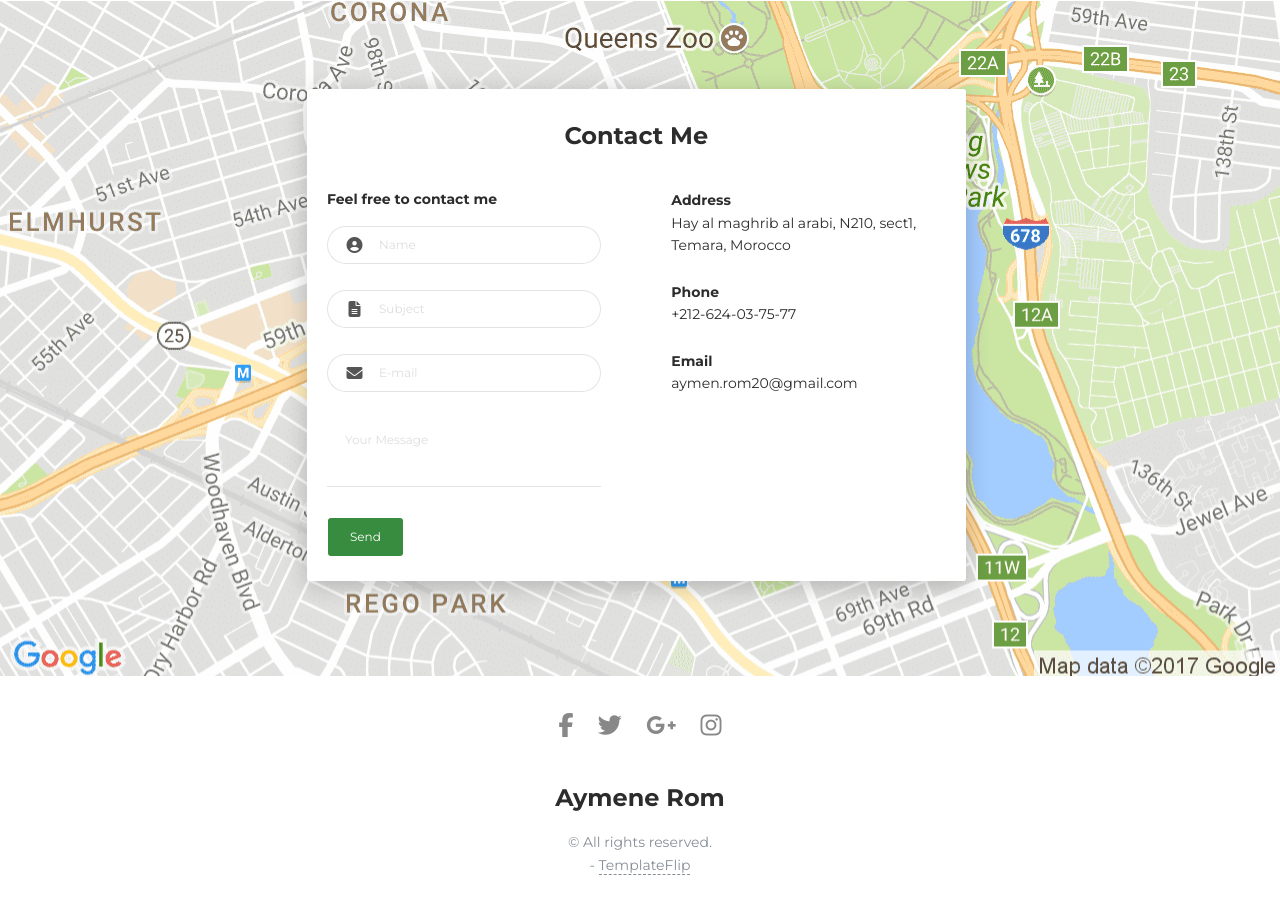
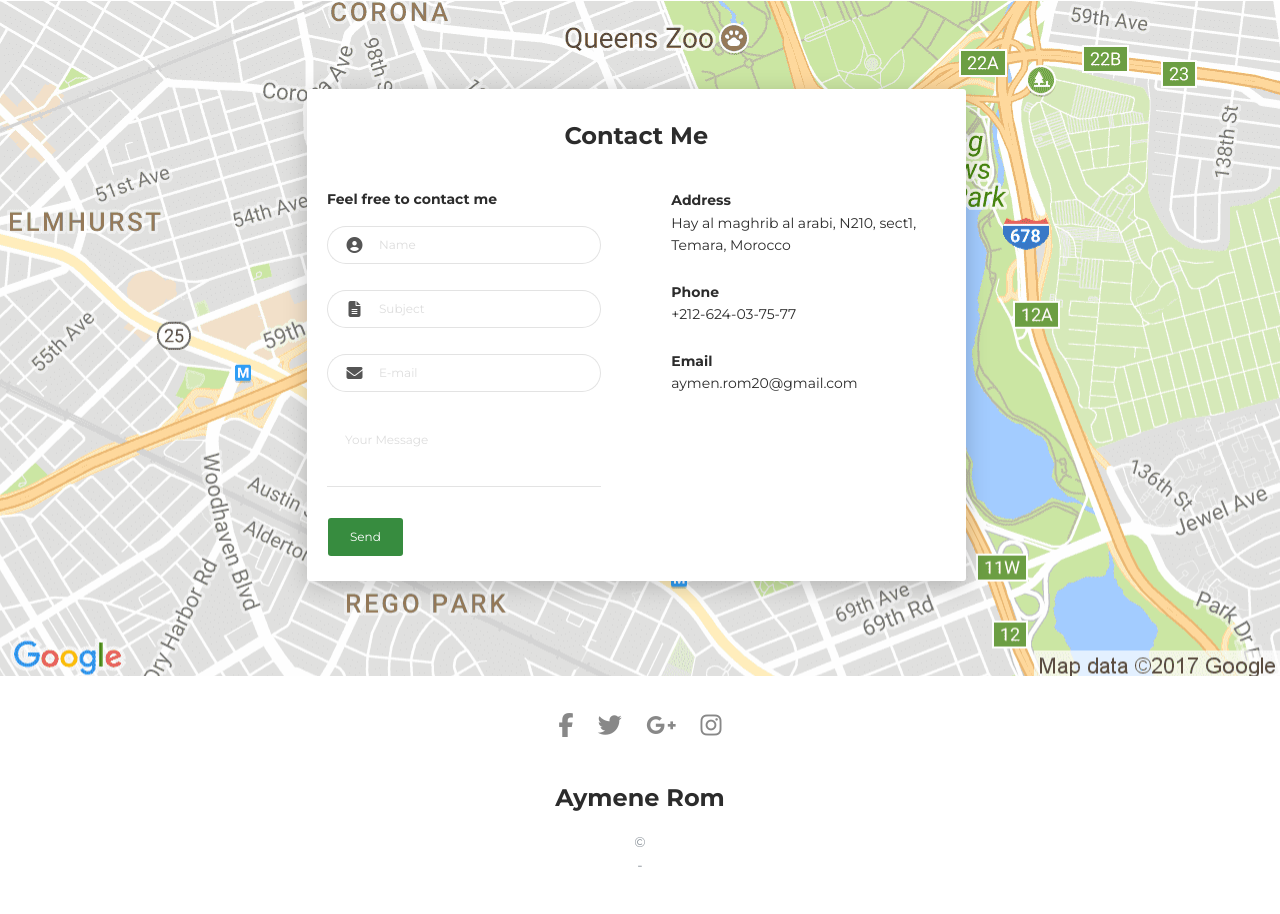
Before and after one commit to aymenr20/cv, a plain HTML site: page index.html in a window 1280 px wide. Shown: the part 4587-5501 px from the top of the page. Drawn offline with Linux system fonts and the light colour scheme.

Commit message:
Update index.html

```diff
--- a/index.html
+++ b/index.html
@@ -520,7 +520,7 @@
       <div class="container text-center"><a class="cc-facebook btn btn-link" href="#"><i class="fa fa-facebook fa-2x " aria-hidden="true"></i></a><a class="cc-twitter btn btn-link " href="#"><i class="fa fa-twitter fa-2x " aria-hidden="true"></i></a><a class="cc-google-plus btn btn-link" href="#"><i class="fa fa-google-plus fa-2x" aria-hidden="true"></i></a><a class="cc-instagram btn btn-link" href="#"><i class="fa fa-instagram fa-2x " aria-hidden="true"></i></a></div>
       <div class="h4 title text-center">Aymene Rom</div>
       <div class="text-center text-muted">
-        <p>&copy;  All rights reserved.<br> - <a class="credit" href="https://templateflip.com" target="_blank">TemplateFlip</a></p>
+        <p>&copy; <br> - <a class="credit" href="https://templateflip.com" target="_blank"></a></p>
       </div>
     </footer>
     <script src="js/core/jquery.3.2.1.min.js?ver=1.1.0"></script>
```
